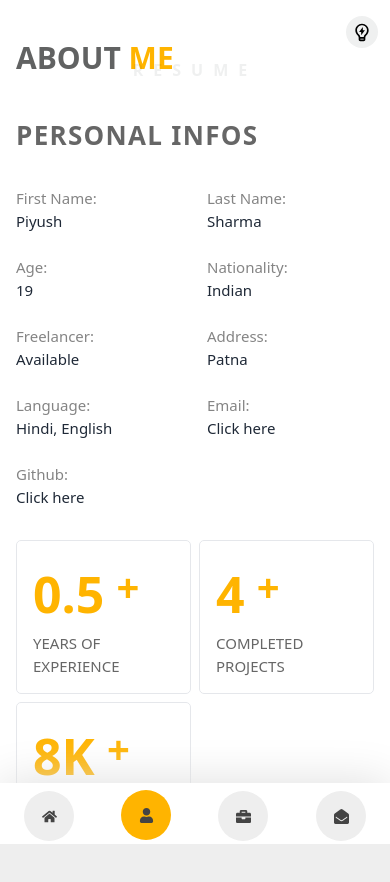
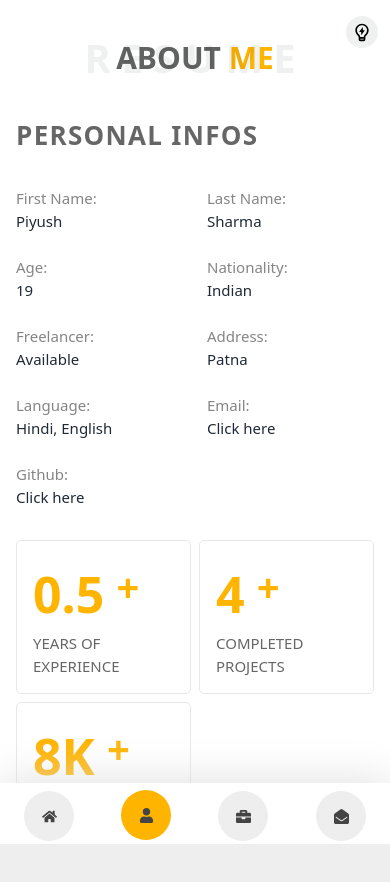
Before and after one commit to PiyushSharma31112/PortFolio, a React (Vite) app: page /AboutMe in a window 390 px wide. Both pictures are taken after a click on the button 145 px from the left and 816 px from the top of the page. Shown: the top 882 px of the page. Built offline with nearby package versions, Linux system fonts and the light colour scheme.

Commit message:
Features: Fix page heading

```diff
--- a/src/App.css
+++ b/src/App.css
@@ -203,6 +203,18 @@ circle {
         font-size: 8px;
         line-height: 12px;
     }
+
+    .main-text {
+        text-align: center;
+        font-size: 1.2rem;
+        line-height: 0;
+    }
+
+    .second-text {
+        text-align: center;
+        font-size: 2.5rem;
+        line-height: 0;
+    }
 }
 
 @media screen and (max-width:1024px) {
--- a/src/components/common/PageHeading.jsx
+++ b/src/components/common/PageHeading.jsx
@@ -3,11 +3,11 @@ import React from 'react'
 function PageHeading({mainText,highLightedText,secondText}) {
     return (
         <div className='md:py-20 py-10 text-left md:text-center relative'>
-            <h1 className='text-3xl md:text-[56px] font-extrabold uppercase text-[#616262] dark:text-white'>{mainText}
+            <h1 className='main-text text-3xl md:text-[56px] font-extrabold uppercase text-[#616262] dark:text-white'>{mainText}
             &nbsp;
                 <span className='text-primary-yellow'>{highLightedText}</span>
             </h1>
-            <span className='md:text-[45px] lg:text-[110px] tracking-[10px] font-extrabold dark:text-[#ffffff12] uppercase absolute top-1/2 left-1/2 -translate-x-1/2 md:-translate-y-4  lg:-translate-y-1/2 text-[#1e253012]'>{secondText}</span>
+            <span className='md:text-[45px] second-text lg:text-[110px] tracking-[10px] font-extrabold dark:text-[#ffffff12] uppercase absolute top-1/2 left-1/2 -translate-x-1/2 md:-translate-y-4  lg:-translate-y-1/2 text-[#1e253012]'>{secondText}</span>
         </div>
     )
 }
```
